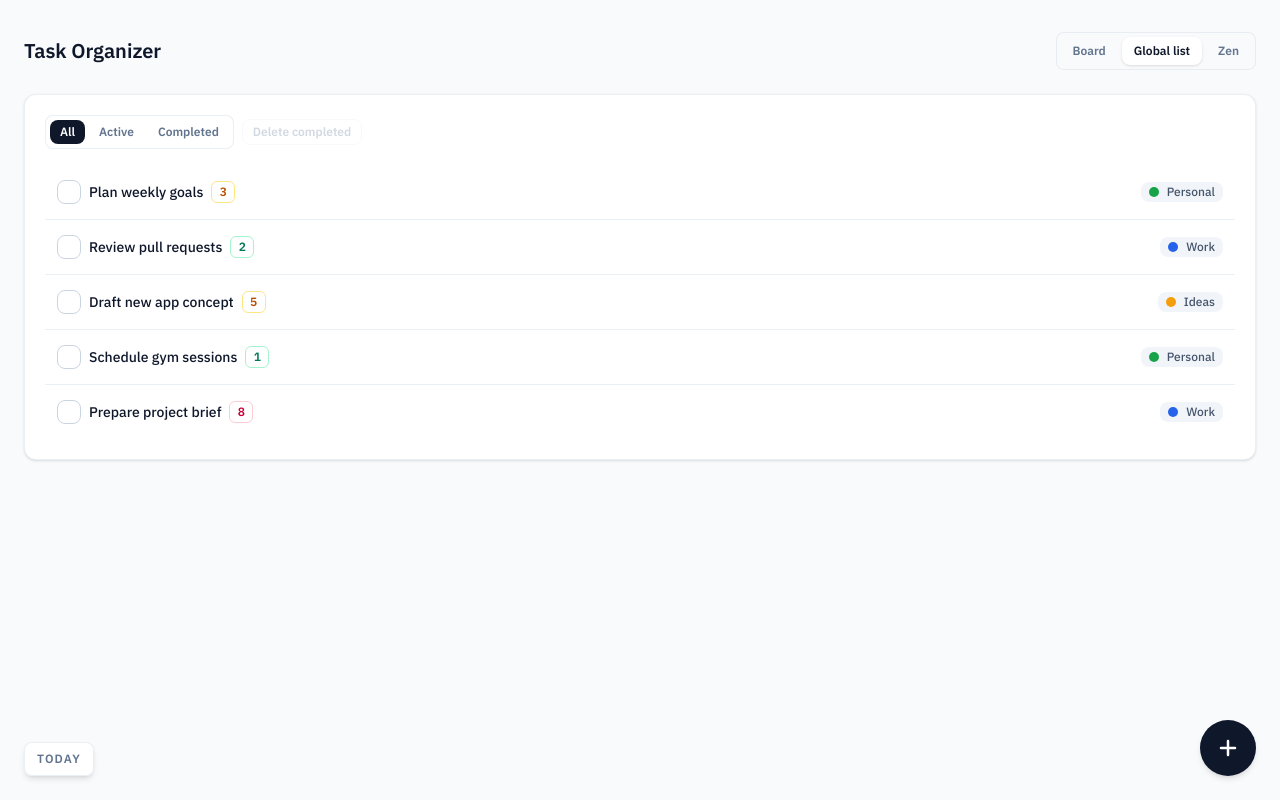
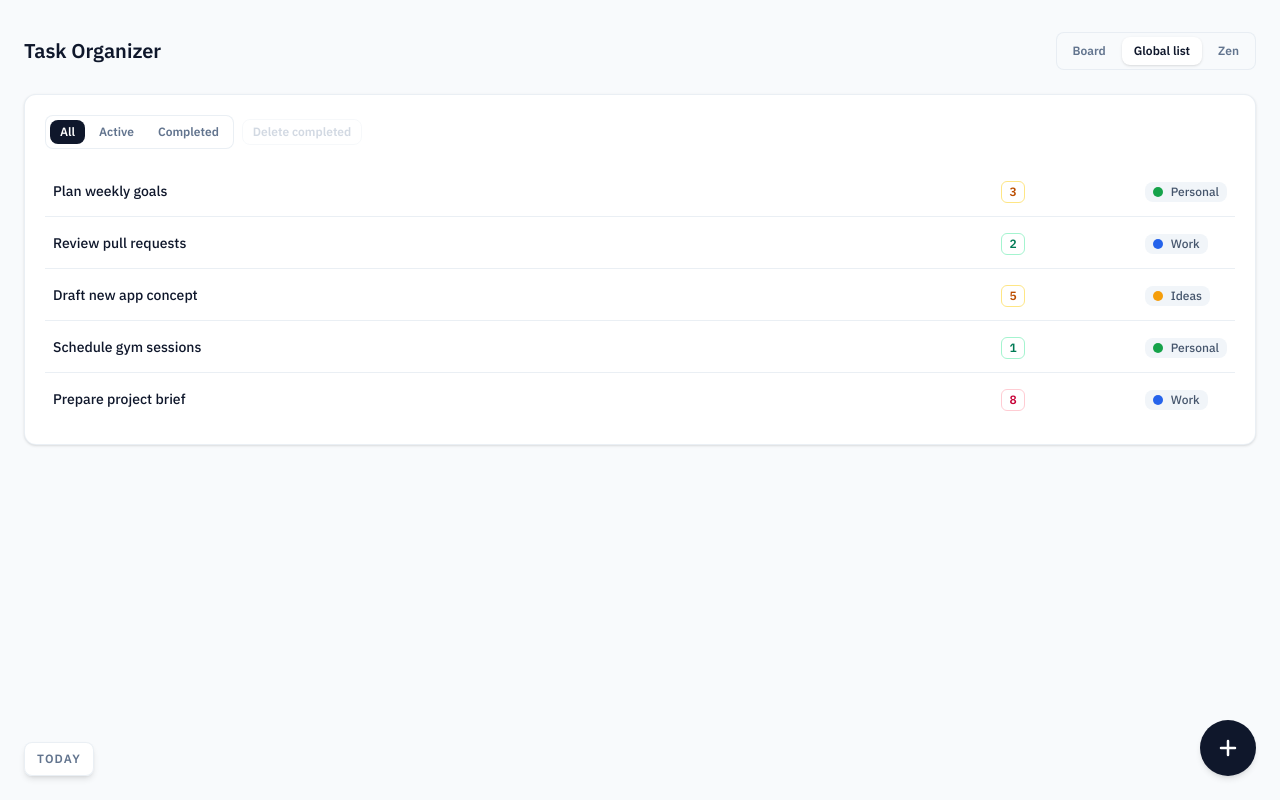
Before and after one commit to charlesferreira/task-management, a React (Vite) app: page /board in a window 1280 px wide. Both pictures are taken after a click on the button "Global list". Built offline with nearby package versions, Linux system fonts and the light colour scheme.

Commit message:
feat: refactor task handling in GlobalTaskList and TaskItem components for improved clarity and functionality

```diff
--- a/src/App.tsx
+++ b/src/App.tsx
@@ -260,12 +260,9 @@ function App() {
               onDeleteCompleted={deleteCompleted}
               onReorder={reorderVisibleTasks}
               onCreateTask={handleCreateTaskFromList}
-              onToggleComplete={toggleComplete}
               onToggleTracking={toggleTracking}
               isTaskTracking={isTaskTracking}
               getTaskLiveMinutes={getTaskLiveMinutes}
-              onDeleteTask={deleteTask}
-              onUpdateTaskTitle={updateTaskTitle}
               onOpenTaskDetails={handleOpenTaskDetails}
             />
           )}
--- a/src/components/GlobalTaskList.tsx
+++ b/src/components/GlobalTaskList.tsx
@@ -19,7 +19,9 @@ import {
   type Project,
   type Task,
 } from '../models/types'
-import TaskItem from './TaskItem'
+import ProjectBadge from './ProjectBadge'
+import StoryPointsBadge from './StoryPointsBadge'
+import TaskTimerButton from './TaskTimerButton'
 
 type GlobalTaskListProps = {
   tasks: Task[]
@@ -31,9 +33,6 @@ type GlobalTaskListProps = {
   completedCount?: number
   onDeleteCompleted?: () => void
   onReorder: (activeId: string, overId: string, visibleIds: string[]) => void
-  onToggleComplete: (taskId: string) => void
-  onDeleteTask: (taskId: string) => void
-  onUpdateTaskTitle: (taskId: string, title: string) => void
   onOpenTaskDetails: (taskId: string) => void
   onToggleTracking: (taskId: string) => void
   isTaskTracking: (taskId: string) => boolean
@@ -43,9 +42,6 @@ type GlobalTaskListProps = {
 type SortableTaskItemProps = {
   task: Task
   project: Project
-  onToggleComplete: (taskId: string) => void
-  onDeleteTask: (taskId: string) => void
-  onUpdateTaskTitle: (taskId: string, title: string) => void
   onOpenTaskDetails: (taskId: string) => void
   onToggleTracking: (taskId: string) => void
   isTaskTracking: (taskId: string) => boolean
@@ -55,9 +51,6 @@ type SortableTaskItemProps = {
 const SortableTaskItem = ({
   task,
   project,
-  onToggleComplete,
-  onDeleteTask,
-  onUpdateTaskTitle,
   onOpenTaskDetails,
   onToggleTracking,
   isTaskTracking,
@@ -78,31 +71,50 @@ const SortableTaskItem = ({
     transition,
   }
 
+  const isTracking = isTaskTracking(task.id)
+  const liveMinutes = getTaskLiveMinutes(task.id)
+  const hasTrackedTime = task.actualTimeMinutes > 0 || isTracking
+
   return (
-    <div
+    <tr
       ref={setNodeRef}
       style={style}
-      className={`transition-shadow ${isDragging ? 'shadow-md' : ''}`}
+      {...attributes}
+      {...listeners}
+      onClick={() => onOpenTaskDetails(task.id)}
+      className={`group/task cursor-pointer border-b border-slate-200/70 transition last:border-b-0 hover:bg-white/30 dark:border-slate-800/70 dark:hover:bg-slate-800/30 ${
+        isDragging ? 'opacity-60' : ''
+      }`}
     >
-      <TaskItem
-        task={task}
-        project={project}
-        isDragging={isDragging}
-        actionsVariant="inline"
-        dragHandleProps={{
-          attributes,
-          listeners,
-          setActivatorNodeRef,
-        }}
-        onToggleComplete={onToggleComplete}
-        onDelete={onDeleteTask}
-        onUpdateTitle={onUpdateTaskTitle}
-        onOpenDetails={onOpenTaskDetails}
-        onToggleTracking={onToggleTracking}
-        isTaskTracking={isTaskTracking}
+      <td ref={setActivatorNodeRef} className="w-full px-2 py-3 align-middle">
+        <span
+          className={`block truncate text-sm font-medium ${
+            task.completedAt
+              ? 'text-slate-400 line-through dark:text-slate-500'
+              : 'text-slate-900 dark:text-slate-100'
+          }`}
+        >
+          {task.title}
+        </span>
+      </td>
+      <td className="w-px px-1 py-3 align-middle">
+        <StoryPointsBadge storyPoints={task.storyPoints} />
+      </td>
+      <td className="w-px px-1 py-3 align-middle">
+        <TaskTimerButton
+          taskId={task.id}
+          minutes={liveMinutes}
+          isRunning={isTracking}
           getTaskLiveMinutes={getTaskLiveMinutes}
+          onToggle={() => onToggleTracking(task.id)}
+          alwaysVisible={hasTrackedTime}
+          compact
         />
-    </div>
+      </td>
+      <td className="w-px px-2 py-3 align-middle">
+        <ProjectBadge project={project} />
+      </td>
+    </tr>
   )
 }
 
@@ -116,9 +128,6 @@ const GlobalTaskList = ({
   completedCount = 0,
   onDeleteCompleted,
   onReorder,
-  onToggleComplete,
-  onDeleteTask,
-  onUpdateTaskTitle,
   onOpenTaskDetails,
   onToggleTracking,
   isTaskTracking,
@@ -183,33 +192,27 @@ const GlobalTaskList = ({
       ) : null}
       <DndContext sensors={sensors} collisionDetection={closestCenter} onDragEnd={handleDragEnd}>
         <SortableContext items={tasks.map((task) => task.id)} strategy={verticalListSortingStrategy}>
-          <div
-            className={`${
-              hideHeader && !(filter && onFilterChange) ? '' : 'mt-4'
-            } flex flex-col divide-y divide-slate-200/70 dark:divide-slate-800/70`}
-          >
+          <table className={`${hideHeader && !(filter && onFilterChange) ? '' : 'mt-4'} w-full table-auto`}>
+            <tbody>
               {tasks.map((task) => {
                 const project =
                   task.projectId === null
                     ? unassignedProject
                     : projectMap.get(task.projectId) ?? unassignedProject
                 return (
-                <div key={task.id} className="py-1">
                   <SortableTaskItem
+                    key={task.id}
                     task={task}
                     project={project}
-                    onToggleComplete={onToggleComplete}
-                    onDeleteTask={onDeleteTask}
-                    onUpdateTaskTitle={onUpdateTaskTitle}
                     onOpenTaskDetails={onOpenTaskDetails}
                     onToggleTracking={onToggleTracking}
                     isTaskTracking={isTaskTracking}
                     getTaskLiveMinutes={getTaskLiveMinutes}
                   />
-                </div>
                 )
               })}
-          </div>
+            </tbody>
+          </table>
         </SortableContext>
       </DndContext>
     </div>
--- a/src/components/TaskItem.tsx
+++ b/src/components/TaskItem.tsx
@@ -22,6 +22,7 @@ type TaskItemProps = {
   onToggleTracking?: (taskId: string) => void
   isTaskTracking?: (taskId: string) => boolean
   getTaskLiveMinutes?: (taskId: string) => number
+  showCompleteToggle?: boolean
 }
 
 const isInteractiveElement = (target: EventTarget | null) => {
@@ -40,6 +41,7 @@ const TaskItem = ({
   onToggleTracking,
   isTaskTracking,
   getTaskLiveMinutes,
+  showCompleteToggle = true,
 }: TaskItemProps) => {
   const isTracking = isTaskTracking?.(task.id) ?? false
   const liveMinutes = getTaskLiveMinutes?.(task.id) ?? task.actualTimeMinutes
@@ -68,7 +70,17 @@ const TaskItem = ({
         </p>
       ) : (
         <>
-          <div className="flex items-center gap-2">
+          <div
+            className={`grid min-w-0 flex-1 items-center gap-2 ${
+              onToggleTracking && showProjectBadge
+                ? 'grid-cols-[minmax(0,1fr)_auto_auto_auto]'
+                : onToggleTracking || showProjectBadge
+                  ? 'grid-cols-[minmax(0,1fr)_auto_auto]'
+                  : 'grid-cols-[minmax(0,1fr)_auto]'
+            }`}
+          >
+            <div className="flex min-w-0 items-center gap-2">
+              {showCompleteToggle ? (
                 <button
                   type="button"
                   onPointerDown={(event) => event.stopPropagation()}
@@ -87,8 +99,9 @@ const TaskItem = ({
                 >
                   ✓
                 </button>
+              ) : null}
               <p
-              className={`text-sm font-medium ${
+                className={`min-w-0 truncate text-sm font-medium ${
                   task.completedAt
                     ? 'text-slate-400 line-through dark:text-slate-500'
                     : 'text-slate-900 dark:text-slate-100'
@@ -96,10 +109,10 @@ const TaskItem = ({
               >
                 {task.title}
               </p>
+            </div>
             <StoryPointsBadge storyPoints={task.storyPoints} />
-          </div>
-          <div className="flex items-center gap-2">
             {onToggleTracking ? (
+              <div className="justify-self-end">
                 <TaskTimerButton
                   taskId={task.id}
                   minutes={liveMinutes}
@@ -109,8 +122,13 @@ const TaskItem = ({
                   alwaysVisible={hasTrackedTime}
                   compact
                 />
+              </div>
             ) : null}
-            {showProjectBadge ? <ProjectBadge project={project} /> : null}
+            {showProjectBadge ? (
+              <div className="justify-self-end">
+                <ProjectBadge project={project} />
+              </div>
+            ) : null}
           </div>
         </>
       )}
--- a/src/pages/ListView.tsx
+++ b/src/pages/ListView.tsx
@@ -12,9 +12,6 @@ type ListViewProps = {
   onDeleteCompleted: () => void;
   onReorder: (activeId: string, overId: string, visibleIds: string[]) => void;
   onCreateTask: () => void;
-  onToggleComplete: (taskId: string) => void;
-  onDeleteTask: (taskId: string) => void;
-  onUpdateTaskTitle: (taskId: string, title: string) => void;
   onOpenTaskDetails: (taskId: string) => void;
   onToggleTracking: (taskId: string) => void;
   isTaskTracking: (taskId: string) => boolean;
@@ -31,9 +28,6 @@ const ListView = ({
   onDeleteCompleted,
   onReorder,
   onCreateTask,
-  onToggleComplete,
-  onDeleteTask,
-  onUpdateTaskTitle,
   onOpenTaskDetails,
   onToggleTracking,
   isTaskTracking,
@@ -51,9 +45,6 @@ const ListView = ({
         completedCount={completedCount}
         onDeleteCompleted={onDeleteCompleted}
         onReorder={onReorder}
-        onToggleComplete={onToggleComplete}
-        onDeleteTask={onDeleteTask}
-        onUpdateTaskTitle={onUpdateTaskTitle}
         onOpenTaskDetails={onOpenTaskDetails}
         onToggleTracking={onToggleTracking}
         isTaskTracking={isTaskTracking}
```
Lines whose indentation alone changed are shown as unchanged.
